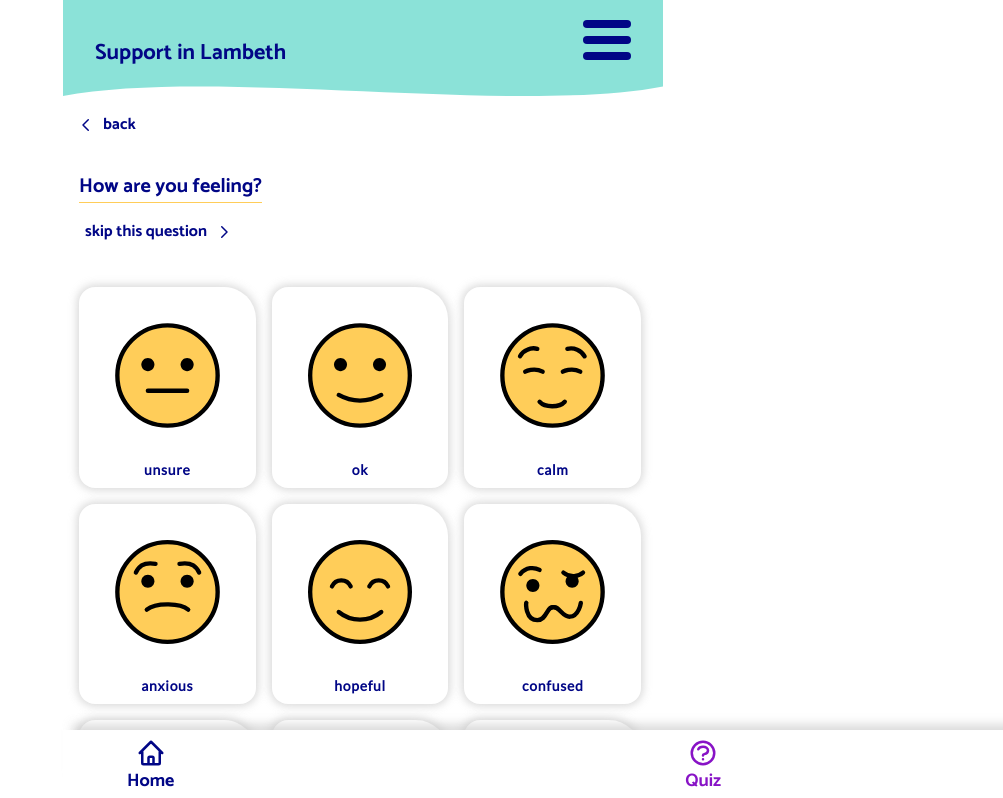
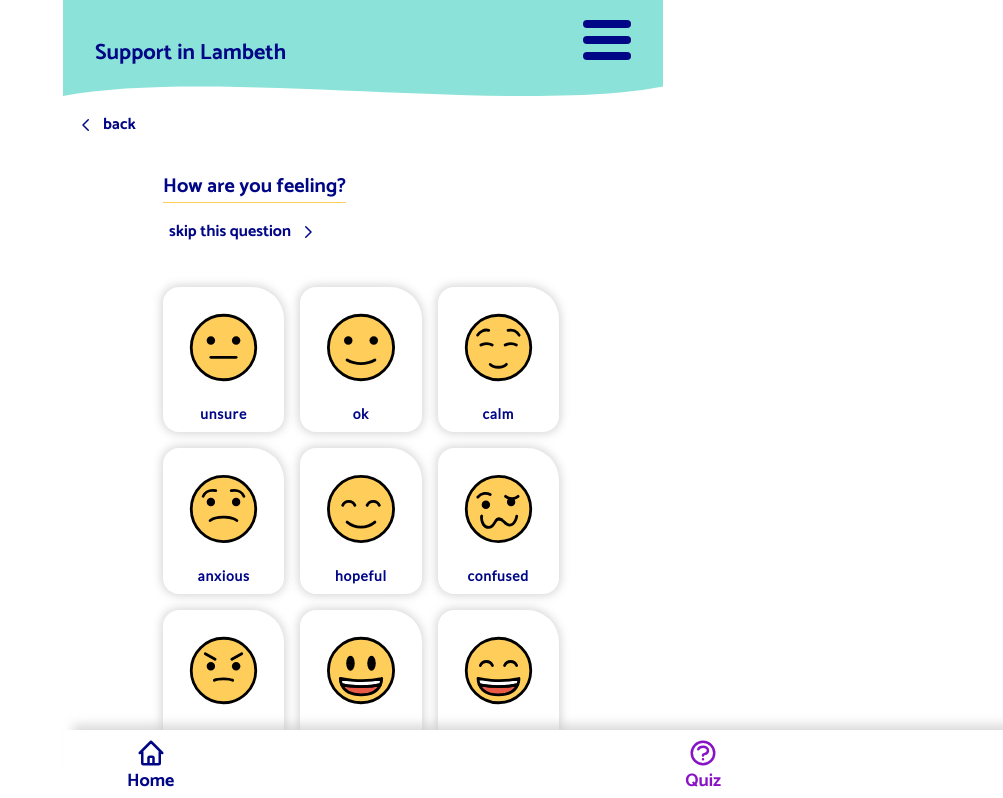
Before and after one commit to neontribe/my-best-life, a Next.js app: page /quiz/how-are-you-feeling in a window 1280 px wide. Shown: the top 798 px of the page, without its empty margins (277-1280 px from the left). Built offline with nearby package versions, Linux system fonts and the light colour scheme.

Commit message:
feat: make quiz page structure consistent

```diff
--- a/pages/quiz/how-are-you-feeling.tsx
+++ b/pages/quiz/how-are-you-feeling.tsx
@@ -10,25 +10,12 @@ import { LinkButton } from '../../src/Components/LinkButton'
 import { StickyNavBar } from '../../src/Components/StickyNavBar'
 import ImageCheckboxes from '../../src/Components/ImageCheckboxes'
 
-const Section = styled.section`
-  align-items: center;
-  display: flex;
-  flex-direction: column;
-`
 const Navigation = styled.section`
   align-items: center;
   display: flex;
   justify-content: space-between;
   padding: 1rem 0 1rem 0;
   width: 100%;
-`
-
-const QuestionSection = styled.section`
-  margin: 1rem;
-
-  h2 {
-    font-size: ${(props) => props.theme.fontSizes.heading};
-  }
 `
 
 const StyledLink = styled.a`
@@ -62,8 +49,12 @@ const StyledLink = styled.a`
   }
 `
 
-// Wraps the checkbox area of component
 const CheckboxGroup = styled.div`
+  max-width: 50ch;
+  margin: auto;
+  padding: 1rem var(--gutter-width);
+  width: 100%;
+
   legend {
     border-bottom: 1px solid ${(props) => props.theme.colours.yellow};
     font-family: 'Catamaran', sans-serif;
@@ -117,7 +108,6 @@ export const HowAreYouFeelingPage = (): JSX.Element => {
   return (
     <Layout>
       <HeaderComponent title="Support in Lambeth" />
-      <Section>
       <Navigation>
         <LinkButton
           textContent="back"
@@ -125,17 +115,19 @@ export const HowAreYouFeelingPage = (): JSX.Element => {
           onClick={() => router.push('whats-on-your-mind')}
         />
       </Navigation>
-        <QuestionSection>
+
       <CheckboxGroup>
         <fieldset>
           <legend>How are you feeling?</legend>
           <VerticalSpacing size={1} />
+
           <LinkButton
             textContent="skip this question"
             arrow="right"
             onClick={() => router.push('what-are-your-interests')}
           />
           <VerticalSpacing />
+
           <ImageCheckboxes
             id="feelings-checkboxes"
             values={feelings}
@@ -145,13 +137,11 @@ export const HowAreYouFeelingPage = (): JSX.Element => {
         </fieldset>
       </CheckboxGroup>
       <VerticalSpacing />
-        </QuestionSection>
 
       <StyledLink as="button" onClick={nextPage}>
         {'Ok'}
       </StyledLink>
       <VerticalSpacing />
-      </Section>
       <StickyNavBar />
     </Layout>
   )
```
Lines whose indentation alone changed are shown as unchanged.
